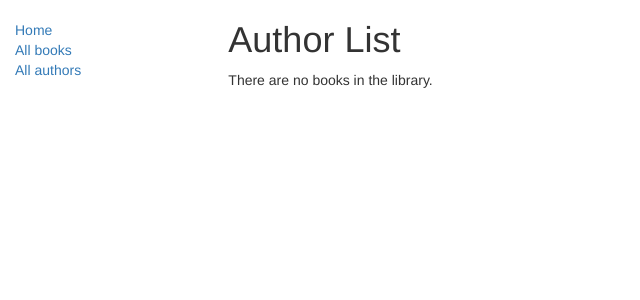
After one commit to mattchere/locallibrary, a Django app: page /catalog/authors/ in a window 1280 px wide. The commit adds this page. Shown: the top 300 px of the page, without its empty margins (0-640 px from the left). Run offline with Django 3.2, Linux system fonts and the light colour scheme; data that the repository does not hold is empty; some libraries are stand-ins or nearby versions.

Commit message:
Add author list and detail views

```diff
--- a/catalog/models.py
+++ b/catalog/models.py
@@ -99,3 +99,7 @@ class Author(models.Model):
         String for representing the Model object.
         """
         return '%s, %s' % (self.last_name, self.first_name)
+
+
+    class Meta:
+        ordering = ['last_name']
--- a/catalog/templates/base_generic.html
+++ b/catalog/templates/base_generic.html
@@ -24,7 +24,7 @@
       <ul class="sidebar-nav">
           <li><a href="{% url 'index' %}">Home</a></li>
           <li><a href="{% url 'books' %}">All books</a></li>
-          <li><a href="">All authors</a></li>
+          <li><a href="{% url 'authors' %}">All authors</a></li>
       </ul>
      {% endblock %}
       </div>
--- /dev/null
+++ b/catalog/templates/catalog/author_list.html
@@ -0,0 +1,19 @@
+{% extends "base_generic.html" %}
+
+{% block content %}
+    <h1>Author List</h1>
+
+    {% if author_list %}
+    <ul>
+
+      {% for author in author_list %}
+      <li>
+        <a href="{{ author.get_absolute_url }}">{{ author.last_name }}, {{ author.first_name }} ({{author.date_of_birth}} - {% if author.date_of_death %}{{author.date_of_death}}{% endif %})</a>
+      </li>
+      {% endfor %}
+
+    </ul>
+    {% else %}
+      <p>There are no books in the library.</p>
+    {% endif %}
+{% endblock %}
--- a/catalog/templates/catalog/book_detail.html
+++ b/catalog/templates/catalog/book_detail.html
@@ -3,7 +3,7 @@
 {% block content %}
   <h1>Title: {{ book.title }}</h1>
 
-  <p><strong>Author:</strong> <a href="">{{ book.author }}</a></p> <!-- author detail link not yet defined -->
+  <p><strong>Author:</strong> <a href="{% url 'author-detail' book.author.pk %}">{{ book.author }}</a></p> <!-- author detail link not yet defined -->
   <p><strong>Summary:</strong> {{ book.summary }}</p>
   <p><strong>ISBN:</strong> {{ book.isbn }}</p>
   <p><strong>Language:</strong> {{ book.language }}</p>
--- a/catalog/urls.py
+++ b/catalog/urls.py
@@ -7,4 +7,6 @@ urlpatterns = [
     url(r'^$', views.index, name='index'),
     url(r'^books/$', views.BookListView.as_view(), name='books'),
     url(r'^book/(?P<pk>\d+)$', views.BookDetailView.as_view(), name='book-detail'),
+    url(r'^authors/$', views.AuthorListView.as_view(), name='authors'),
+    url(r'^author/(?P<pk>\d+)$', views.AuthorDetailView.as_view(), name='author-detail'),
 ]
--- a/catalog/views.py
+++ b/catalog/views.py
@@ -29,3 +29,12 @@ class BookListView(generic.ListView):
 
 class BookDetailView(generic.DetailView):
     model = Book
+
+
+class AuthorListView(generic.ListView):
+    model = Author
+    paginate_by = 10
+
+
+class AuthorDetailView(generic.DetailView):
+    model = Author
```
Also changed, not shown: catalog/templates/catalog/author_detail.html (added, +15 -0 lines).
